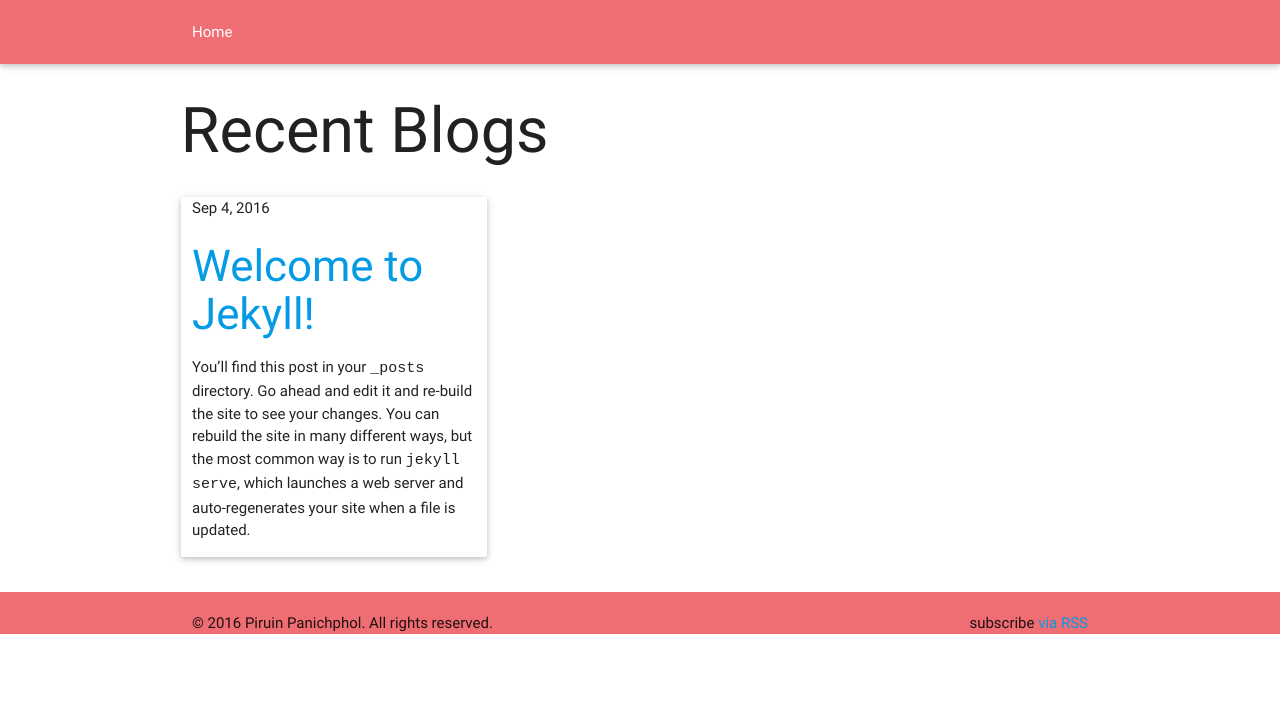
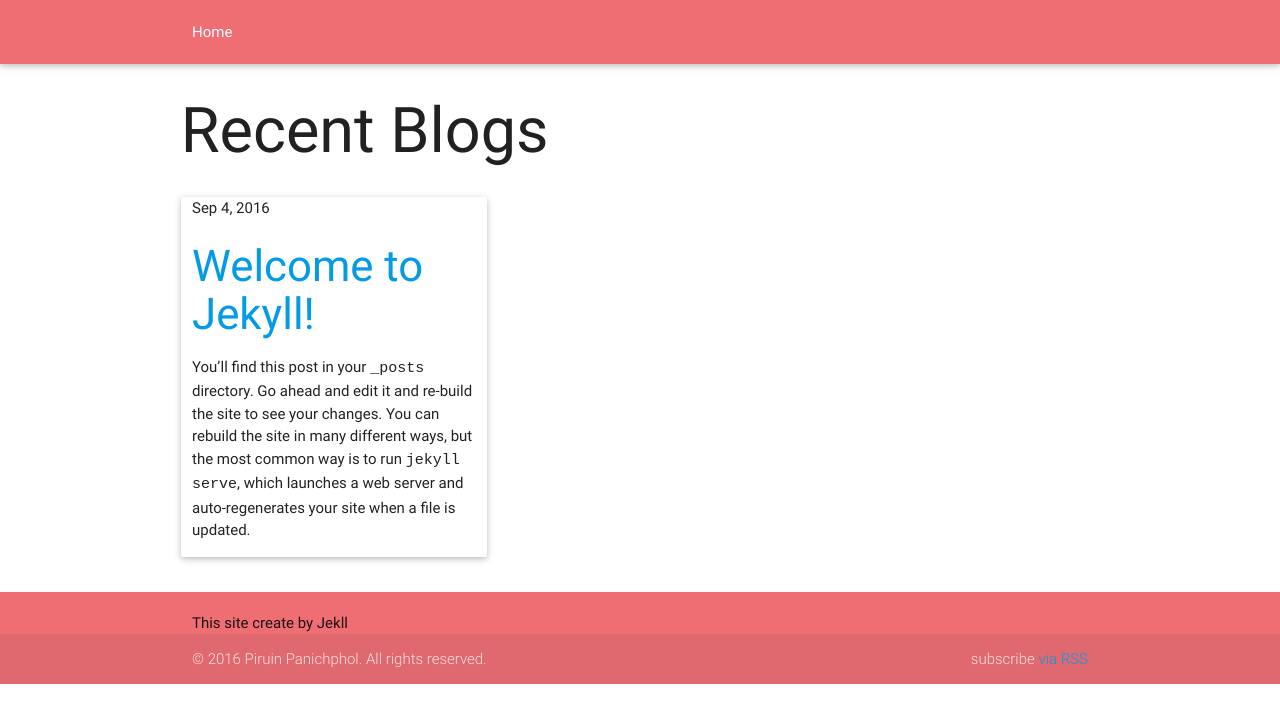
Before and after one commit to piruin/piruin.github.io, a Jekyll site: the page built from index.html, in a window 1280 px wide. Shown: the top 723 px of the page. Built offline with Jekyll 4.4.1, drawn with Linux system fonts in a browser that asks for light colours; nearby versions of some CDN libraries.

Commit message:
update footer

```diff
--- a/_includes/footer.html
+++ b/_includes/footer.html
@@ -1,8 +1,13 @@
-<footer class="page-footer footer-copyright">
+<footer class="page-footer">
+<section class="container">
+This site create by Jekll
+</section>
+<section class="footer-copyright">
   <div class="container">
   &copy; 2016 Piruin Panichphol. All rights reserved.
   <span class="rss-subscribe text-lighten-4 right">subscribe <a href="{{ "/feed.xml" | prepend: site.baseurl }}">via RSS</a></span>
-  </div>
+</div>
+</section>
 </footer>
 
 <script type="text/javascript" src="https://code.jquery.com/jquery-2.1.1.min.js"></script>
```
